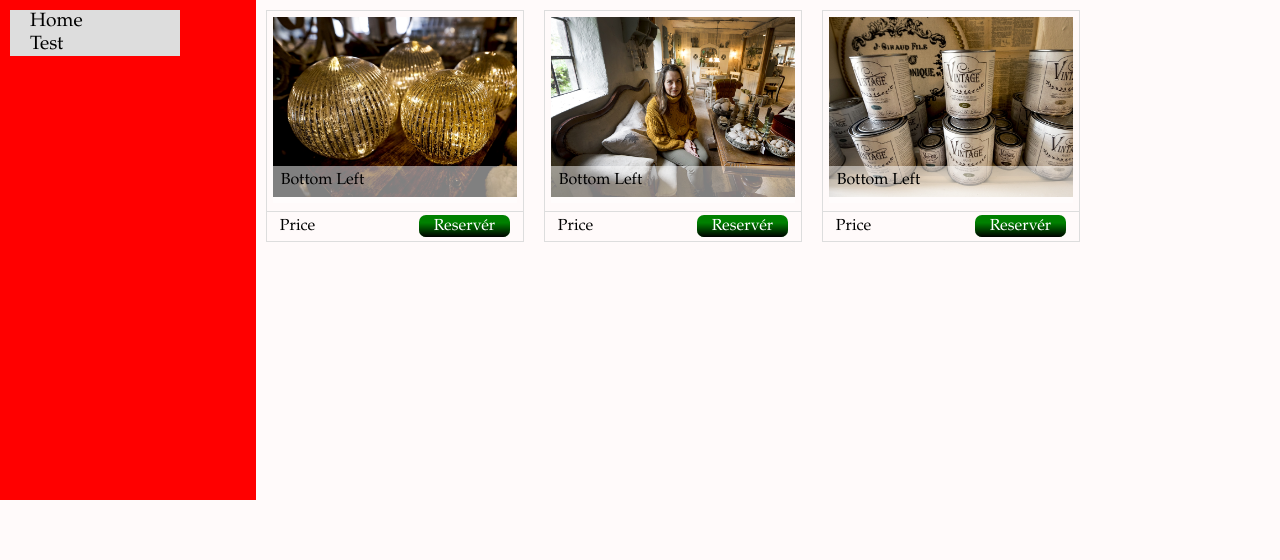
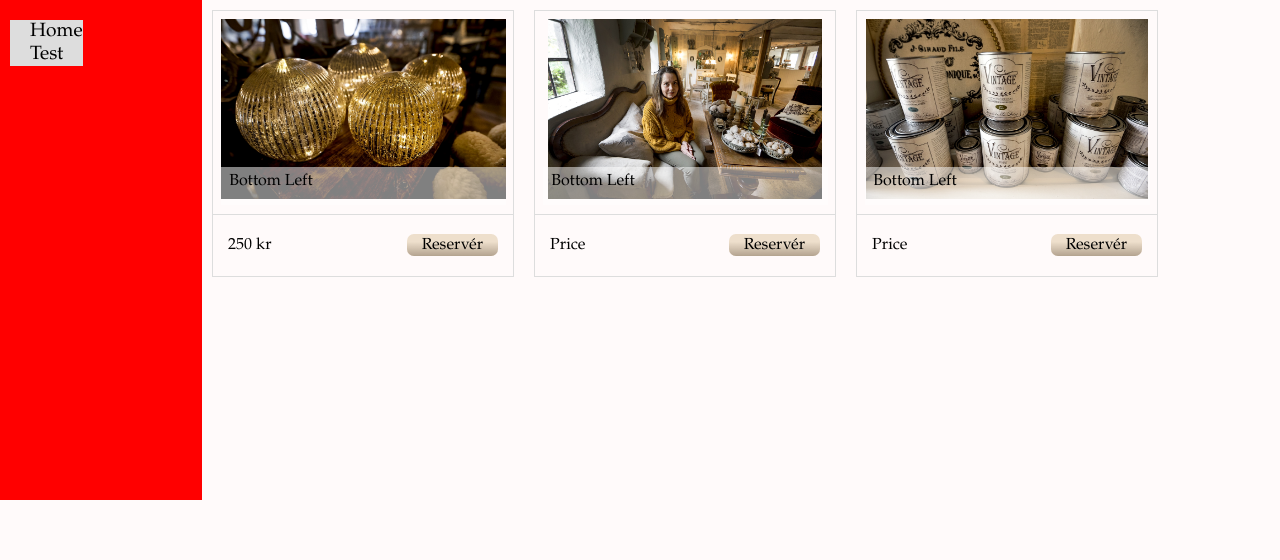
Before and after one commit to ThomasElvangMoeller/lopperoglandstil, a Node server app: page /katalog.html in a window 1280 px wide. Shown: the part 240-800 px from the top of the page. Run offline with Node 20, Linux system fonts and the light colour scheme; some libraries are stand-ins or nearby versions.

Commit message:
katalog template start & product start

```diff
--- a/public/katalog.html
+++ b/public/katalog.html
@@ -40,8 +40,10 @@
         </ul>
     </div>
     <div class="products">
+
         <div class="products-content">
-            <a href="#">
+            <a href="product.html">
+                <a href="product.html">
                     <div class="product-picturebox">
                         <div class="bottomleft"><p class="product-name">Bottom Left</p></div>
                         <img class="product-picture" src="imgs/odderAvis8.jpg">
@@ -50,24 +52,26 @@
                 </a>
                 <div class="products-price-reservation">
                     <div class="products-price">
-                    Price
+                        <p class="product-price">250 kr</p>
                     </div>
                     <div class="products-reservation">
                         <a class="reservation" href="#">Reservér</a>
                     </div>
                 </div>
+            </a>
         </div>
+
         <div class="products-content">
             <a href="#">
                 <div class="product-picturebox">
-                    <div class="bottomleft"><p class="product-name">Bottom Left</p></div>
+                    <div class="bottomleft"><p class="product-name">Bottom Left </p></div>
                     <img class="product-picture" src="imgs/odderAvis9.jpg">
 
                 </div>
             </a>
             <div class="products-price-reservation">
                 <div class="products-price">
-                    Price
+                    <p>Price</p>
                 </div>
                 <div class="products-reservation">
                     <a class="reservation" href="#">Reservér</a>
@@ -84,7 +88,7 @@
             </a>
             <div class="products-price-reservation">
                 <div class="products-price">
-                    Price
+                    <p>Price</p>
                 </div>
                 <div class="products-reservation">
                     <a class="reservation" href="#">Reservér</a>
--- a/public/style.css
+++ b/public/style.css
@@ -94,7 +94,7 @@ nav .navLinks a:hover {
 #content #subtitle{
   grid-column: start / end;
   font-size: 1.3em;
-  color: rgb(27, 27, 27, 0.9);
+  color: rgba(27, 27, 27, 0.9);
 }
 
 #content .wide{ grid-column: start / end; }
@@ -132,9 +132,10 @@ nav .navLinks a:hover {
 }
 .product-menu {
   display: table-cell;
-  width: 20%;
+  width: 15%;
   height: 500px;
   background-color: red;
+  overflow: hidden;
 }
 
 .products {
@@ -147,15 +148,14 @@ nav .navLinks a:hover {
 .menu-content {
   list-style-type: none;
   margin: 0;
-  padding: 10px;
+  padding: 20px 10px 10px 10px;
   height: 100%; /* Full height */
   position: fixed; /* Make it stick, even on scroll */
   overflow: auto; /* Enable scrolling if the sidenav has too much content */
 }
 
 .menu-content li a {
-  display: block;
-  width: 150px;
+  display: flex;
   background-color: #dddddd;
   font-size: larger;
   padding-left: 20px;
@@ -174,6 +174,7 @@ nav .navLinks a:hover {
 .products-content {
   float: left;
   /*background-color: rgba(0,0,0,0.05);*/
+  min-width: 300px;
   width: 25%;
   margin: 10px;
   border: 1px #dddddd solid;
@@ -203,6 +204,7 @@ nav .navLinks a:hover {
   height: 20%;
   text-align: left;
   padding-left: 3%;
+  overflow: hidden;
 }
 
 .product-name {
@@ -230,13 +232,15 @@ nav .navLinks a:hover {
 .pruducts-reservation {
   display: table-cell;
   width: 20%;
+}
 
+.product-price {
 }
 
 .reservation {
   padding: 3px 15px 3px 15px;
-  background: linear-gradient(transparent 35%, black), green;
-  color: white;
+  background: linear-gradient(transparent 35%, #B3A38F), #eedfcc;
+  color: black;
   text-align: center;
   text-decoration: none;
   border-radius: 7px;
@@ -245,3 +249,11 @@ nav .navLinks a:hover {
 .reservation:hover, .reservation:active {
   background: linear-gradient(transparent 35%, #424242), green;
 }
+
+/* =================== PRODUCT SECTION ================== */
+
+.main-product-picture {
+  width: 50%;
+  height: 70%;
+  background-color: #4CAF50;
+}
```
Also changed, not shown: public/product.html (added, +45 -0 lines), templates/produktUdstilling.hbs (added, +38 -0 lines). Lines whose indentation alone changed are shown as unchanged.
